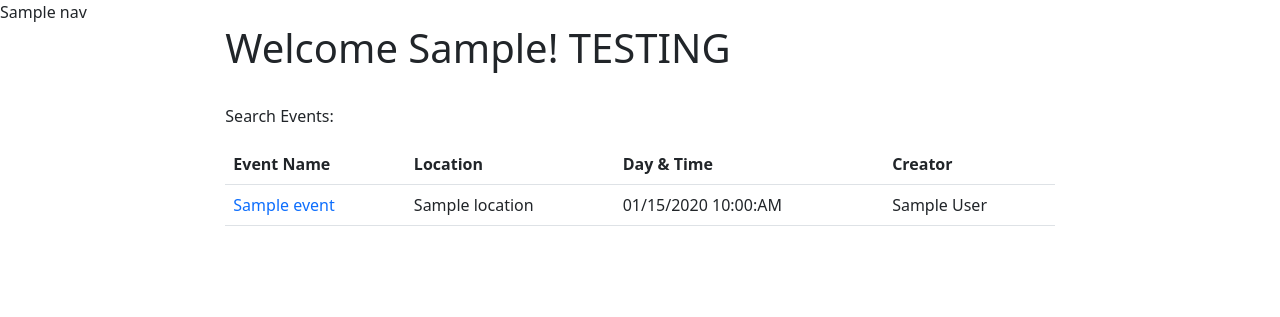
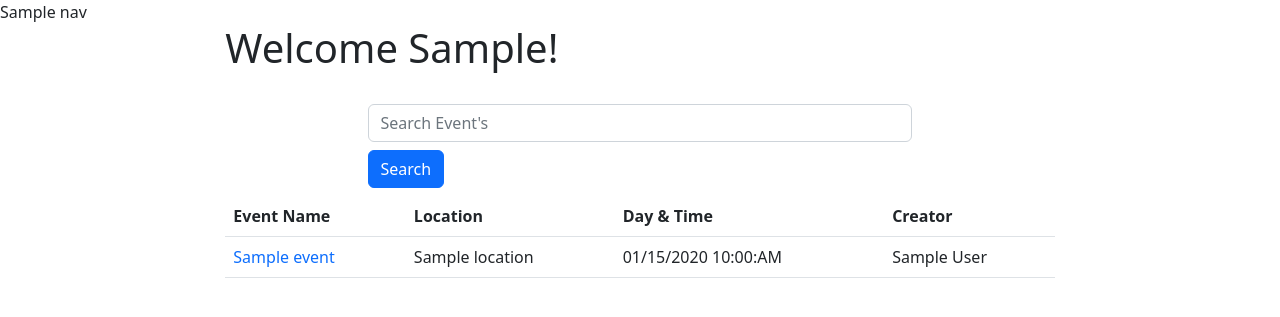
Before and after one commit to ShaneAzania/iEvent, a Flask app: template app/templates/event_search.html in a window 1280 px wide. Shown: the top 317 px of the page. Run offline with Flask 2, Linux system fonts and the light colour scheme; the template is opened without the code that fills it: most values are stand-ins (such as "Sample title", 1, 10 or a date in 2020); some libraries are stand-ins or nearby versions.

Commit message:
search box added

```diff
--- a/app/templates/event_search.html
+++ b/app/templates/event_search.html
@@ -22,11 +22,20 @@
 		</div>
 
 		<div class="container-fluid col-8 mx-auto">
-			<h1>Welcome {{first_name}}! TESTING </h1>
+			<h1>Welcome {{first_name}}! </h1>
 			<br />
 			<table class="table table-hover p-7">
 				<thead>
-					<p>Search Events:</p>
+					<div class="row height d-flex justify-content-center align-items-center">
+
+						<div class="col-md-8">
+							<div class="search">
+							<!-- <i class="fa fa-search"></i> -->
+							<input type="text" class="form-control" placeholder="Search Event's">
+							<button class="btn btn-primary my-2">Search</button>
+							</div>
+						</div>
+					</div>
 					<tr>
 						<th>Event Name</th>
 						<th>Location</th>
@@ -49,4 +58,4 @@
 		<script src="{{ url_for('static', filename='bootstrap/bootstrap.bundle.js') }}"></script>
 		<script src="{{ url_for('static', filename='js/index.js') }}"></script>
 	</body>
-</html>
+</head>
```
